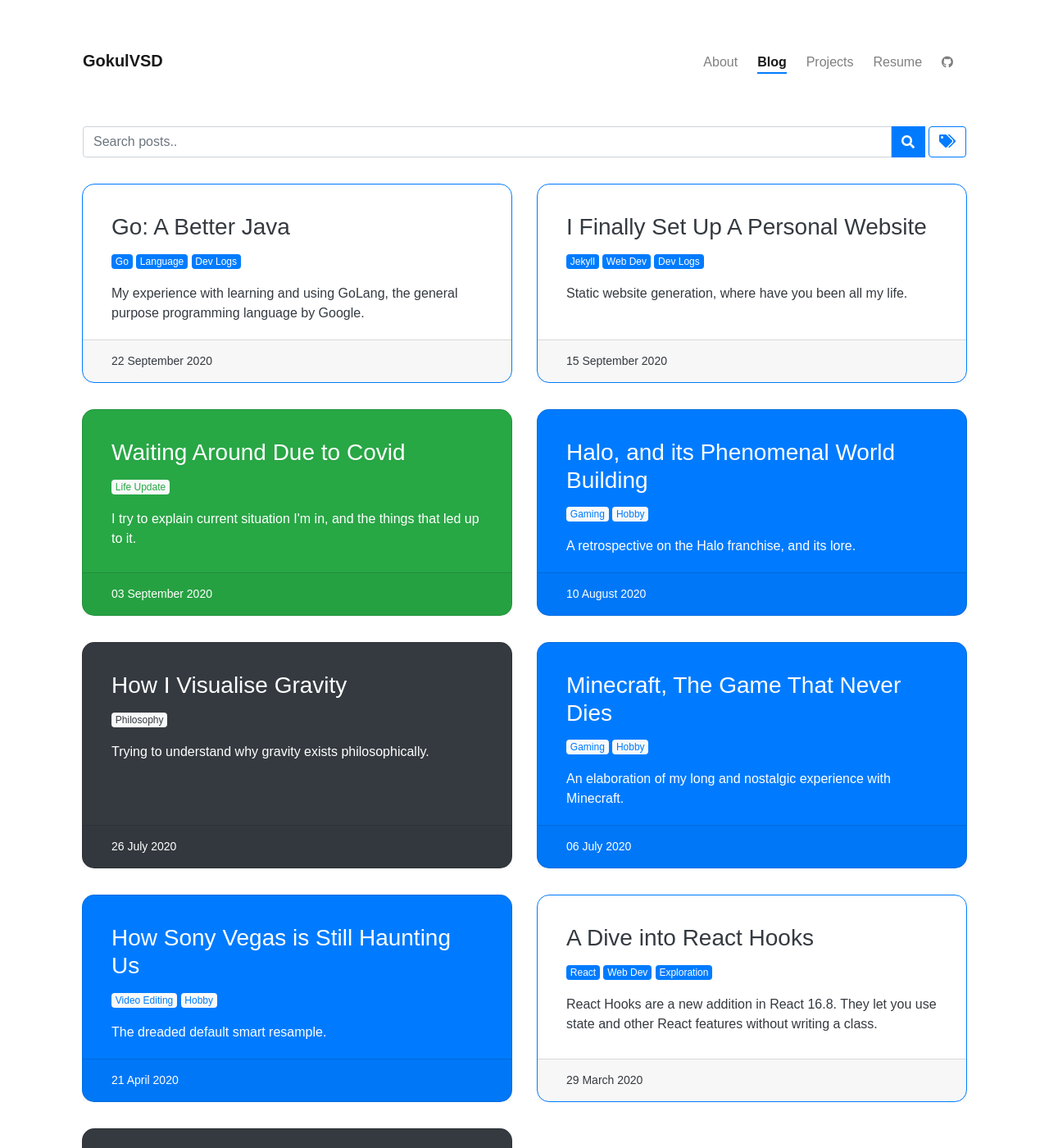
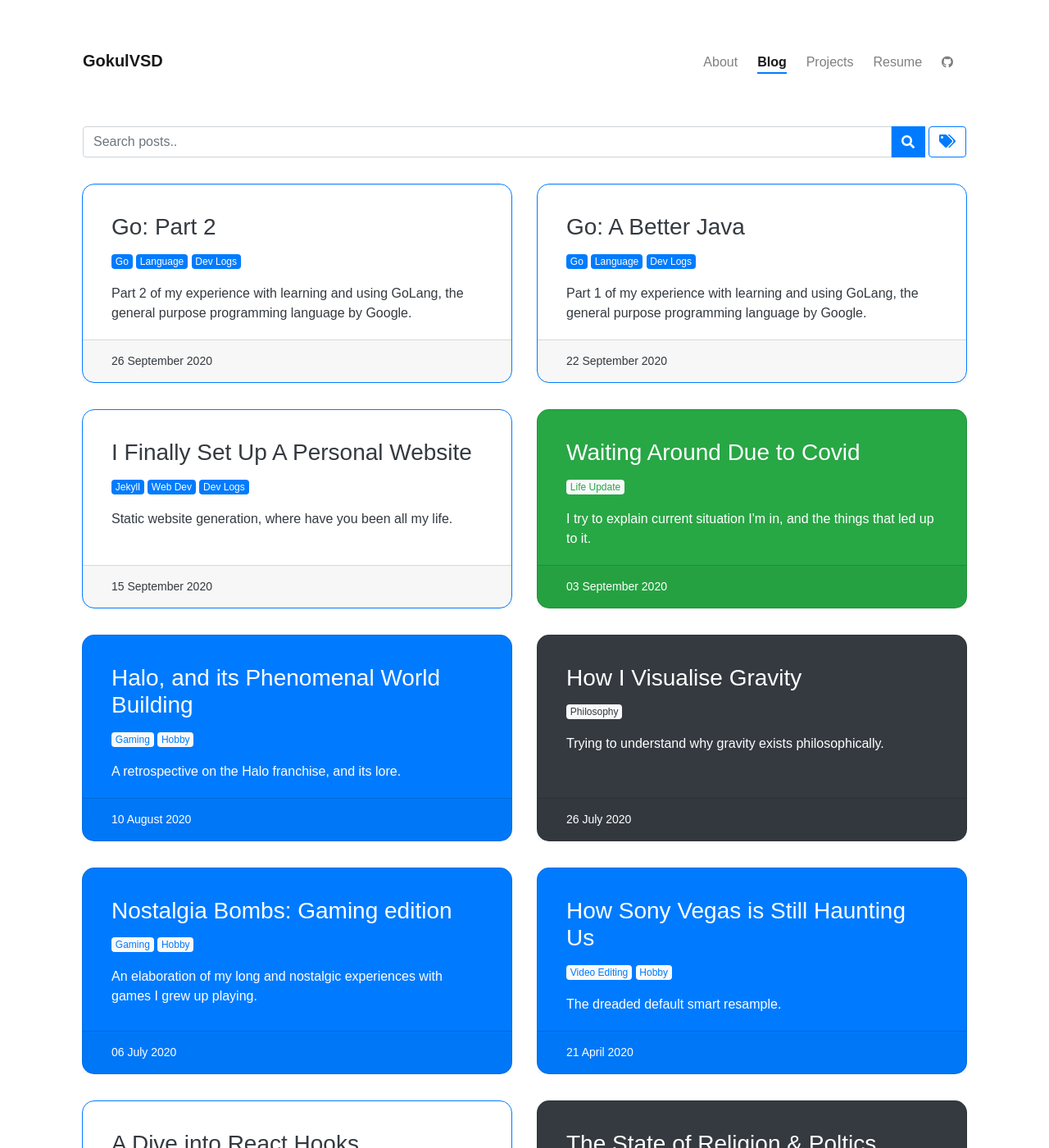
Before and after one commit to GokulVSD/gokulvsd.github.io, a Jekyll site: the page built from pages/blog.html, in a window 1280 px wide and 1400 px high. Shown: the whole window at 82% size. Built offline with Jekyll 4.4.1, drawn with Linux system fonts in a browser that asks for light colours; nearby versions of some CDN libraries; some web fonts are replaced; library files that are not in the unit come from our copies; comment, search, counter and statistics services are not loaded; some of the changed lines change nothing that is shown.

Commit message:
Added Go part 2

````diff
--- a/_posts/2020-07-06-minecraft-the-game-that-never-dies.md
+++ /dev/null
@@ -1,10 +0,0 @@
----
-title: Minecraft, The Game That Never Dies
-tags: [Gaming, Hobby]
-style: fill
-color: primary
-description: An elaboration of my long and nostalgic experience with Minecraft.
----
-
-
-##
--- /dev/null
+++ b/_posts/2020-07-06-nostalgia-bombs-gaming-edition.md
@@ -0,0 +1,10 @@
+---
+title: "Nostalgia Bombs: Gaming edition"
+tags: [Gaming, Hobby]
+style: fill
+color: primary
+description: An elaboration of my long and nostalgic experiences with games I grew up playing.
+---
+
+
+##
--- a/_posts/2020-09-22-go-a-better-java.md
+++ b/_posts/2020-09-22-go-a-better-java.md
@@ -3,7 +3,7 @@ title: "Go: A Better Java"
 tags: [Go, Language, Dev Logs]
 style: border
 color: primary
-description: My experience with learning and using GoLang, the general purpose programming language by Google.
+description: Part 1 of my experience with learning and using GoLang, the general purpose programming language by Google.
 ---
 
 ## What led me here
@@ -61,7 +61,7 @@ func x(name string) map[string]int {
 
 ```
 
-For loops have a syntax similar to Python:
+For loops can use a syntax similar to Python:
 ``` go
 for _, name := range names {
     // replace _ with a variable if you want the index in a slice/array,
--- /dev/null
+++ b/_posts/2020-09-26-go-part-2.md
@@ -0,0 +1,200 @@
+---
+title: "Go: Part 2"
+tags: [Go, Language, Dev Logs]
+style: border
+color: primary
+description: Part 2 of my experience with learning and using GoLang, the general purpose programming language by Google.
+---
+
+It saves both of us time if I programatically explain constructs in conjunction with explanations.
+Treat the code sections below as multiple mini demos combined together and explained with the help of comments.
+
+## The basics
+
+``` go
+package main
+
+// Programs start running in package main
+
+import (
+	"fmt"
+	"math"
+	"math/cmplx"
+	"math/rand" // sub-package is rand, part of math package (sub-directory)
+	"time"
+)
+
+// Only things accessible outside a package are exported names, starting with uppercase.
+
+func add(x, y int) int { // can also be add(x int, y int)
+	return x + y
+}
+
+func swap(x, y string) (string, string) {
+	return y, x
+}
+
+func split(sum int) (x, y int) {
+	x = sum * 4 / 9
+	y = sum - x
+	return // naked return, returns the named return values (x and y)
+}
+
+func needInt(x int) int {
+	return x*10 + 1
+}
+
+var c, python, java bool // package level variables
+
+// there can only be one main function in a package
+func main() {
+	rand.Seed(5)
+	fmt.Println("Welcome to the playground!")
+	fmt.Println("The time is", time.Now())
+	fmt.Println("My favorite number is", rand.Intn(10))
+	fmt.Printf("Now you have %g problems.\n", math.Sqrt(7))
+
+	a, b := swap("hello", "world")
+
+	var i int                       // function level variables
+	fmt.Println(i, c, python, java) // prints 0 false false false
+
+	var x, y int = 1, 2   // int can be omitted since being initialised
+	x, y := 1, 2          // same as above
+	var p, q = 1, "hello" // initialising different variable types is inferred from value
+
+	c, python, java := true, false, "no!" // short variable declaration
+	k := 3
+	// Outside a function, every statement begins with a keyword (var, func, and so on) and so the := construct is not available.
+
+	/** Go's basic types:
+
+	bool
+
+	string
+
+	int  int8  int16  int32  int64
+	uint uint8 uint16 uint32 uint64 uintptr
+
+	byte // alias for uint8
+
+	rune // alias for int32, represents a Unicode code point
+
+	float32 float64
+
+	complex64 complex128
+	*/
+
+	// Variable declaration can be factored similar to import statements
+	var (
+		ToBe   bool       = false
+		MaxInt uint64     = 1<<64 - 1
+		z      complex128 = cmplx.Sqrt(-5 + 12i)
+	)
+
+	fmt.Printf("Type: %T Value: %v\n", z, z)
+
+	// The expression T(v) converts the value v to the type T.
+	i := 42 // inferring type from assignment of a constant, 'i' can be int, float64, or complex128 based on precision of the constant
+	f := float64(i)
+	u := uint(f)
+	// Go does not support implicit type casting
+
+	const Pi = 3.14 // Constants can be character, string, boolean, or numeric values, cannot be declared using the := syntax.
+
+	const ( // can use factored declaration. Constants can hold high precision values
+		Big   = 1 << 100
+		Small = Big >> 99
+	)
+
+	fmt.Println(needInt(Small)) // const Small can fit inside an int, succeeds
+	fmt.Println(needInt(Big))   // this will fail as const Big overflows int
+}
+```
+
+## Flow control
+
+``` go
+package main
+
+import (
+	"fmt"
+	"math"
+	"time"
+)
+
+func main() {
+	sum := 0
+	// Go only has for as a looping construct
+	for i := 0; i < 10; i++ { // init; cond; post
+		sum += i
+	}
+
+	for sum < 100 { // init and post are optional (becomes a while loop)
+		sum++
+	}
+
+	for { // removing cond creates an infinite loop
+		sum++
+	}
+
+}
+
+func sqrt(x float64) string {
+	if x < 0 { // if statement
+		return sqrt(-x) + "i"
+	}
+	return fmt.Sprint(math.Sqrt(x))
+}
+
+func pow(x, n, lim float64) float64 {
+	if v := math.Pow(x, n); v < lim { // short; cond. short is similar to init in for loops.
+		return v
+	} else {
+		fmt.Println(v) // shorts and inits are only within scope of the block (including the else blocks) of the flow construct
+	}
+	// can't use v here
+	return lim
+}
+
+func days() {
+	fmt.Println("When's Saturday?")
+
+	switch today := time.Now().Weekday(); time.Saturday { // Go has switch, also supports short statements
+	case today + 0:
+		fmt.Println("Today.")
+	case today + 1:
+		fmt.Println("Tomorrow.")
+	case today + 2:
+		fmt.Println("In two days.")
+	default:
+		fmt.Println("Too far away.")
+	}
+	// case conditions need not be constants, can be an expression / use functions. There is an implicit break between cases
+
+	// switch can be conditionless, it will select the first case that evaluates to true
+	t := time.Now()
+	switch {
+	case t.Hour() < 12:
+		fmt.Println("Good morning!")
+	case t.Hour() < 17:
+		fmt.Println("Good afternoon.")
+	default:
+		fmt.Println("Good evening.")
+	}
+}
+
+func deferExample() {
+	defer fmt.Println("world") // the function is not called until the surrounding function returns.
+	// however, the arguments to the function are executed and not deferred.
+	fmt.Println("hello")
+} // this functions first prints "hello", and then "world"
+
+func deferStack() {
+	for i := 0; i < 10; i++ {
+		defer fmt.Println(i)
+	}
+} // defers are put into a stack, and called last-in first-out when the surrounding function returns.
+```
+
+[Here's all the stuff I made while learning from the Go docs](https://github.com/GokulVSD/ScratchPad/tree/master/Go)
````
